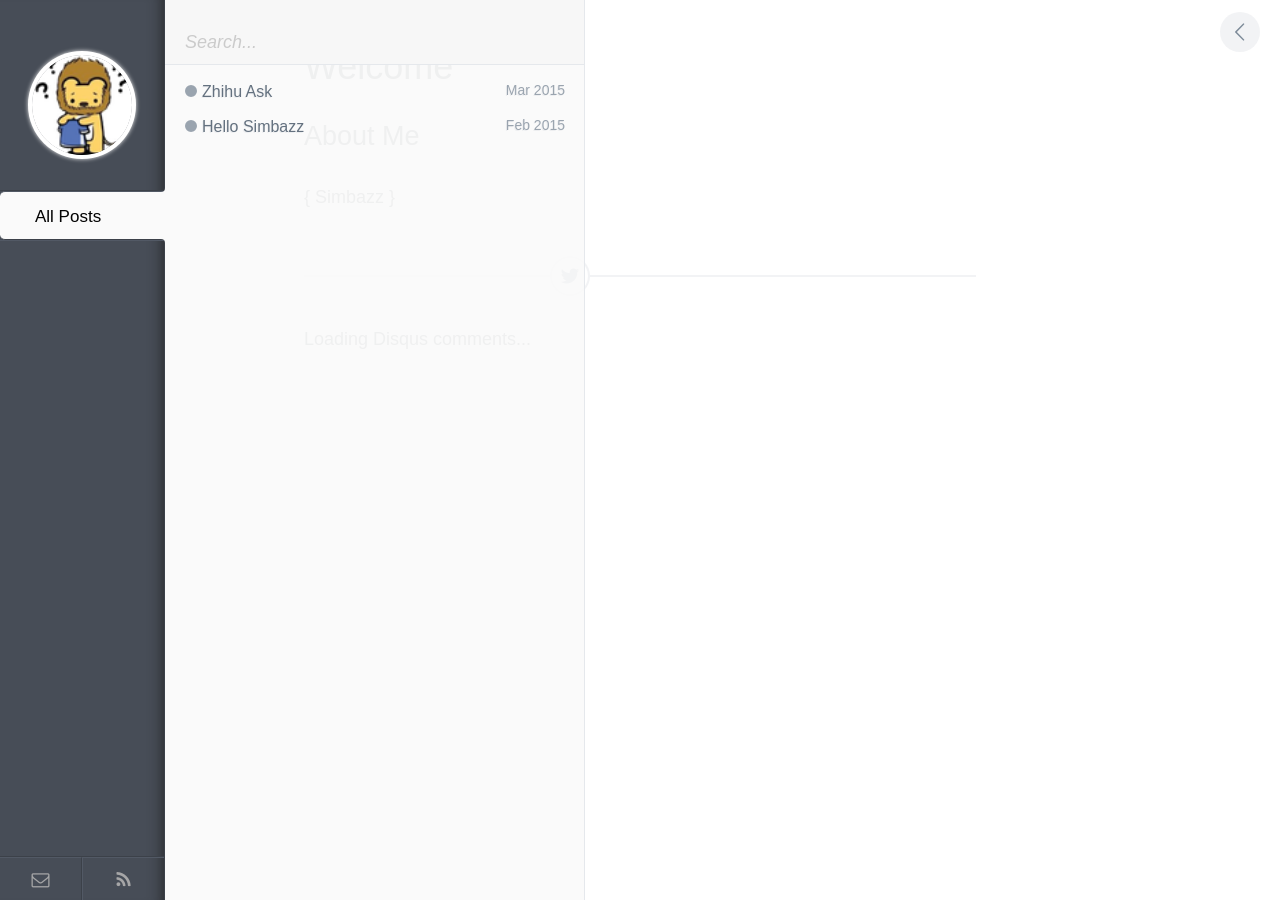
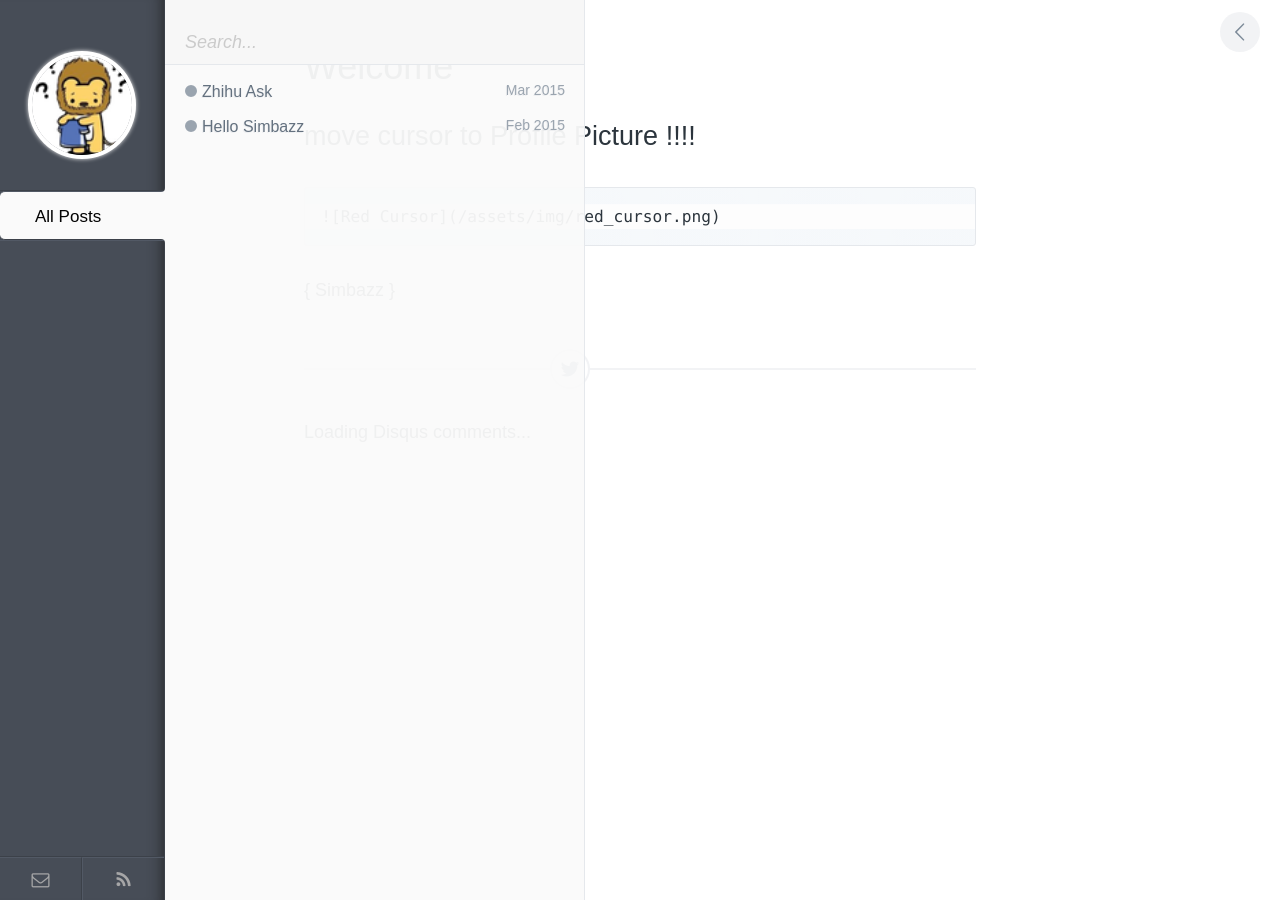
Before and after one commit to simbazz/simbazz.github.io, a Jekyll site: the page built from index.md, in a window 1280 px wide. Built offline with Jekyll 4.4.1, drawn with Linux system fonts in a browser that asks for light colours; comment, search, counter and statistics services are not loaded.

Commit message:
red cursor add

```diff
--- a/index.md
+++ b/index.md
@@ -3,6 +3,8 @@
 title: Welcome
 ---
 
-## About Me
+## move cursor to Profile Picture !!!!
+
+    ![Red Cursor](/assets/img/red_cursor.png)
 
 { Simbazz }
```
Also changed, not shown: assets/img/red_cursor.png (added).
